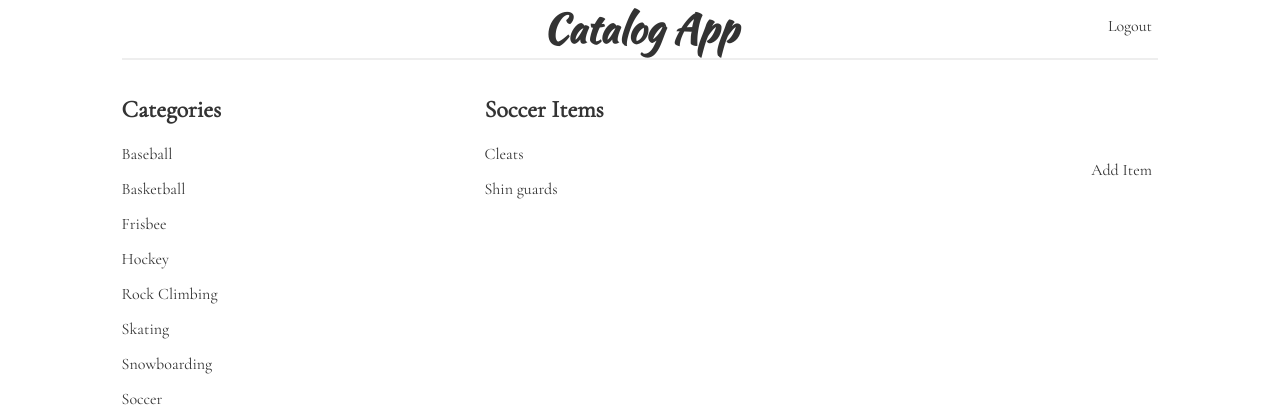
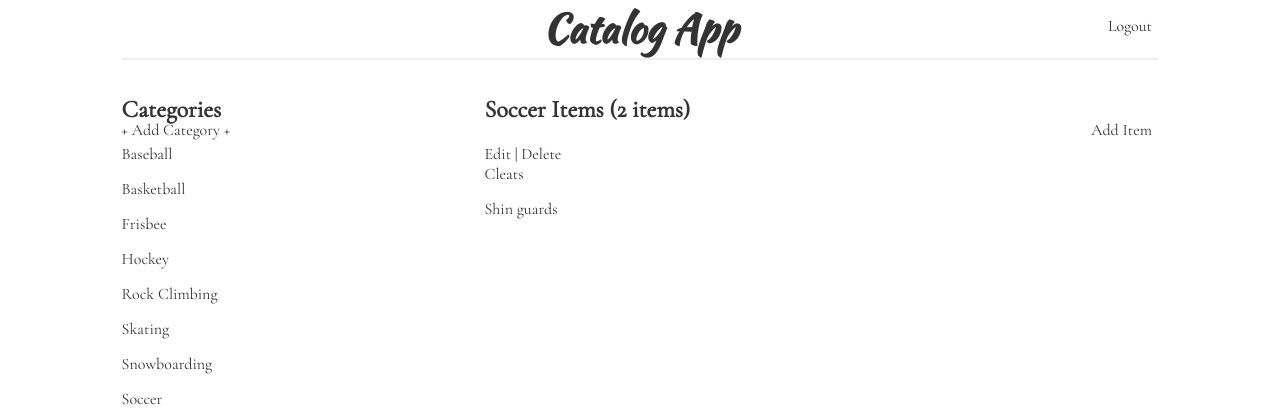
Before and after one commit to eunbigo91/project5-item-catalog, a Flask app: a page that uses templates/item.html in a window 1280 px wide. Shown: the top 420 px of the page. Run offline with Flask 2, Linux system fonts and the light colour scheme; a user stored in the database is signed in.

Commit message:
Add: edit and delete category

```diff
--- a/project.py
+++ b/project.py
@@ -1,6 +1,6 @@
 from flask import Flask, render_template, request, redirect
 from flask import url_for, flash, jsonify
-from sqlalchemy import create_engine, asc, desc
+from sqlalchemy import create_engine, asc, desc, func
 from sqlalchemy.orm import sessionmaker
 from database_setup import Base, User, Category, Item
 
@@ -85,12 +85,13 @@ def showCategoryItem(category_name):
     categories = session.query(Category).order_by(asc(Category.name))
     category = session.query(Category).filter_by(name=category_name).one()
     items = session.query(Item).filter_by(category_id=category.id).all()
+    count = session.query(func.count(Item.id)).filter_by(category_id=category.id).scalar()
     if 'username' not in login_session:
         return render_template('publicItem.html', categories=categories,
                                category=category, items=items)
     else:
         return render_template('item.html', categories=categories,
-                               category=category, items=items)
+                               category=category, items=items, count=count)
 
 
 @app.route('/catalog/<string:category_name>/<string:item_name>',
@@ -103,6 +104,75 @@ def showItem(category_name, item_name):
         return render_template('publicOneItem.html', item=item)
     else:
         return render_template('oneItem.html', item=item)
+
+
+# Create a new category
+@app.route('/catalog/newCategory/', methods=['GET', 'POST'])
+def newCategory():
+    if 'username' not in login_session:
+        return redirect('/login')
+    if request.method == 'POST':
+        categories = session.query(Category).order_by(asc(Category.name))
+        for c in categories:
+            if c.name == request.form['name']:
+                error = "That category exists already!"
+                return render_template('newCategory.html', error=error)
+        newCategory = Category(name=request.form['name'],
+                               user_id=login_session['user_id'])
+        session.add(newCategory)
+        session.commit()
+        flash(str(newCategory.name) + " has been created!")
+        return redirect(url_for('showCatalog'))
+    else:
+        return render_template('newCategory.html')
+
+
+# Edit a category
+@app.route('/catalog/<string:category_name>/edit',
+           methods=['GET', 'POST'])
+def editCategory(category_name):
+    if 'username' not in login_session:
+        return redirect('/login')
+    editCategory = session.query(Category).filter_by(name=category_name).one()
+    if editCategory.user_id != login_session['user_id']:
+        return "<script>function myFunction() {alert('You are not authorized to edit this category. Please create your own category in order to edit.');}</script><body onload='myFunction()''>"
+    if request.method == 'POST':
+        categories = session.query(Category).order_by(asc(Category.name))
+        for c in categories:
+            if c.name == request.form['name']:
+                error = "That category exists already!"
+                return render_template('editCategory.html', error=error)
+        editCategory.name = request.form['name']
+        session.add(editCategory)
+        session.commit()
+        flash(str(editCategory.name)+ " has been edited!")
+        return redirect(url_for('showCategoryItem',
+                        category_name=editCategory.name))
+    else:
+        return render_template('editCategory.html', category=editCategory)
+
+
+# Delete a category
+@app.route('/catalog/<string:category_name>/delete',
+           methods=['GET', 'POST'])
+def deleteCategory(category_name):
+    if 'username' not in login_session:
+        return redirect('/login')
+    deleteCategory = session.query(Category).filter_by(name=category_name).one()
+    if deleteCategory.user_id != login_session['user_id']:
+        return "<script>function myFunction() {alert('You are not authorized to delete this category. Please create your own category in order to delete.');}</script><body onload='myFunction()''>"
+    if request.method == 'POST':
+        session.delete(deleteCategory)
+        session.commit()
+        items = session.query(Item).filter_by(category_id=deleteCategory.id).all()
+        for i in items:
+            session.delete(i)
+            session.commit()
+        flash(str(deleteCategory.name) + " has been deleted!")
+        return redirect(url_for('showCatalog'))
+    else:
+        return render_template('deleteCategory.html', category=deleteCategory,
+                               item=deleteCategory)
 
 
 # Create a new item
@@ -120,7 +190,7 @@ def newItem():
             description=request.form['description'])
         session.add(newItem)
         session.commit()
-        flash(str(newItem.name) + "(" + str(editItem.category.name) + ")" + " has been created!")
+        flash(str(newItem.name) + "(" + str(newItem.category.name) + ")" + " has been created!")
         return redirect(url_for('showItem',
                         category_name=newItem.category.name,
                         item_name=newItem.name))
@@ -149,27 +219,6 @@ def newCategoryItem(category_name):
     else:
         return render_template('newItem.html', categories=categories,
                                category_name=category_name)
-
-
-# Create a new category
-@app.route('/catalog/newCategory/', methods=['GET', 'POST'])
-def newCategory():
-    if 'username' not in login_session:
-        return redirect('/login')
-    if request.method == 'POST':
-        categories = session.query(Category).order_by(asc(Category.name))
-        for c in categories:
-            if c.name == request.form['category']:
-                error = "That category exists already!"
-                return render_template('newCategory.html', error=error)
-        newCategory = Category(name=request.form['category'],
-                               user_id=login_session['user_id'])
-        session.add(newCategory)
-        session.commit()
-        flash(str(newCategory.name) + " has been created!")
-        return redirect(url_for('showCatalog'))
-    else:
-        return render_template('newCategory.html')
 
 
 # Edit a item
--- a/static/styles.css
+++ b/static/styles.css
@@ -60,7 +60,13 @@ a {
 .add_item{
     position: absolute;
     right: 10%;
-    top : 20%;
+    top : 15%;
+}
+
+.add_category {
+    position: absolute;
+    left: 9.5%;
+    top : 15%;
 }
 
 .category_name, .item_name {
--- a/templates/item.html
+++ b/templates/item.html
@@ -10,6 +10,9 @@
             {% endif %}
         {% endwith %}
     </div>
+    <div class='add_category'>
+        <a href="{{url_for('newCategory')}}">+ Add Category +</a>
+    </div>
     <div class = 'category_list'>
         <h2>Categories</h2>
         {% for c in categories %}
@@ -20,7 +23,11 @@
         <a href="{{url_for('newCategoryItem', category_name=category.name)}}">Add Item</a>
     </div>
     <div class='item_list'>
-        <h2>{{category.name}} Items</h2>
+        <h2>{{category.name}} Items ({{count}} items)</h2>
+        <div class = "editdelete_menu">
+            <a href="{{url_for('editCategory', category_name=category.name)}}">Edit</a> |
+            <a href="{{url_for('deleteCategory', category_name=category.name)}}">Delete</a>
+        </div>
         {% for i in items %}
         <div class = 'item_name'><a href="{{url_for('showItem', category_name=category.name, item_name=i.name)}}">{{i.name}}</a></div>
         {% endfor %}
--- a/templates/newCategory.html
+++ b/templates/newCategory.html
@@ -4,7 +4,7 @@
 <div class='new'>
     <form action="{{url_for('newCategory')}}" method = 'POST'>
     <h2>Title</h2>
-    <p><input class='input_box' type='text' size='30' name='category'></p>
+    <p><input class='input_box' type='text' size='30' name='name'></p>
     <input class='button' type='submit' value='Create'>
     </form>
     <font color="red">{{error}}</font>
--- a/templates/oneItem.html
+++ b/templates/oneItem.html
@@ -1,7 +1,7 @@
 {% extends "main.html" %}
 {% block content %}
 {% include "header.html" %}
-    <h2><b>{{item.name}}</b> <i>({{item.category.name}})</i></h2>
+    <a href="{{url_for('showCategoryItem', category_name=item.category.name)}}"><h2><b>{{item.name}}</b> <i>({{item.category.name}})</i></h2> </a>
 
     <div class='description'>
         {{item.description}}
```
Also changed, not shown: templates/deleteCategory.html (added, +16 -0 lines), templates/editCategory.html (added, +14 -0 lines).
